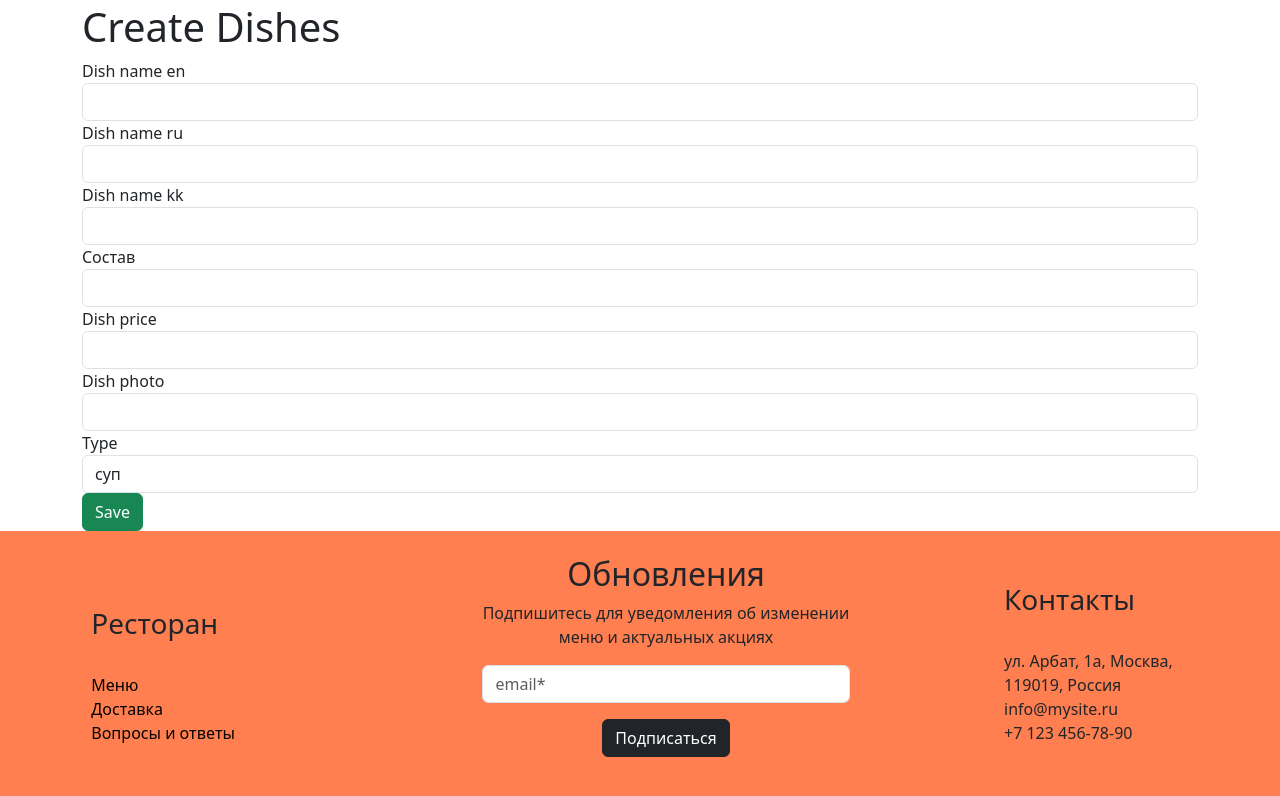
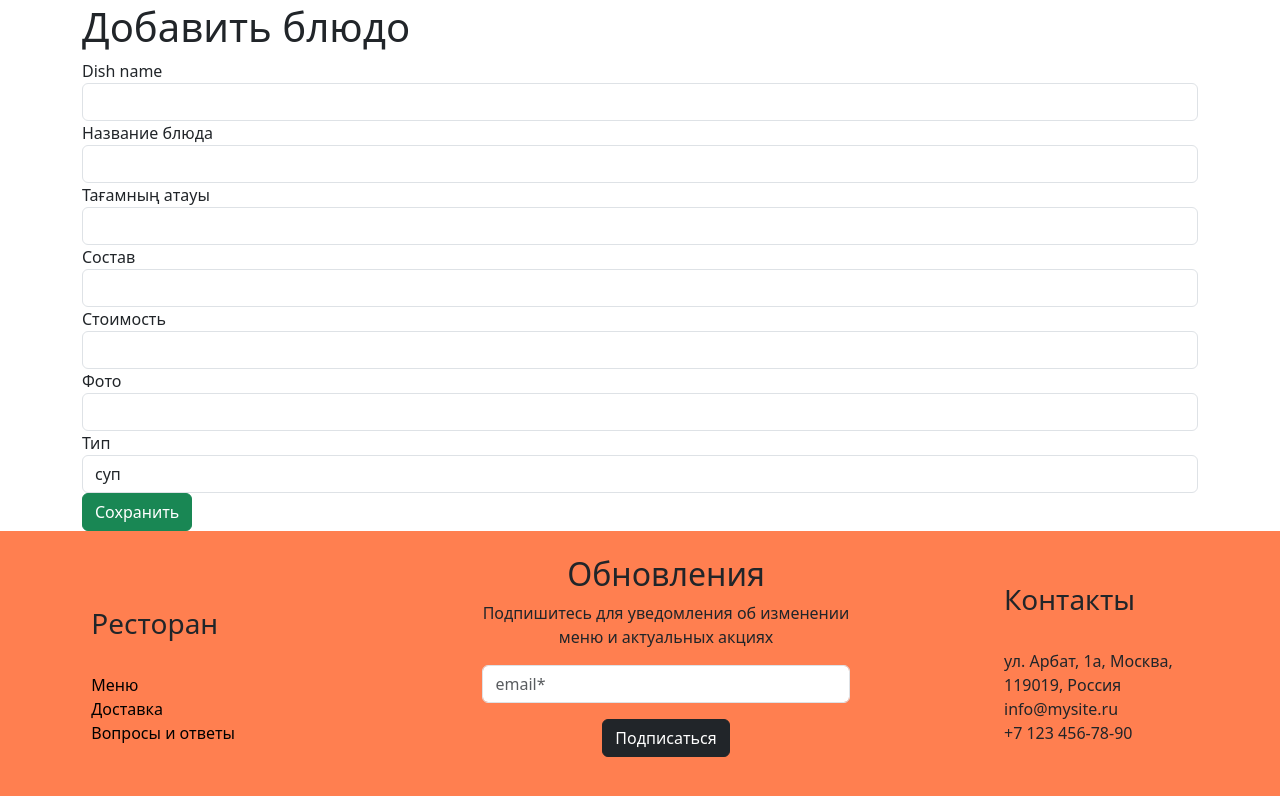
Before and after one commit to Sofiya-Sinitsina/shop_sql_version, a Yii app: template views/dishes/create.php in a window 1280 px wide. Shown: the part 156-952 px from the top of the page. Run offline with PHP 8.4 and a stand-in for Yii, Linux system fonts and the light colour scheme; the template is opened without the code that fills it, so the values that code supplies are empty; form fields are guessed from the names that the template uses; some libraries are stand-ins or nearby versions.

Commit message:
forms' labels update

```diff
--- a/messages/en/content.php
+++ b/messages/en/content.php
@@ -4,9 +4,9 @@ return [
     'Подпишитесь для уведомления об изменении меню и актуальных акциях'=>'Subscribe to be notified of menu changes and current promotions',
     'ул. Арбат, 1а,  Москва,'=>'1a Arbat Street, Moscow,',
     '119019, Россия'=>'119019, Russia',
-    ''=>'',
-    ''=>'',
-    ''=>'',
+    'суп'=>'soup',
+    'напиток'=>'drink',
+    'выпечка'=>'bakery',
     ''=>'',
     ''=>'',
     ''=>'',
--- a/messages/en/form.php
+++ b/messages/en/form.php
@@ -7,6 +7,6 @@ return [
     'Состав'=>'Composition',
     'ID блюда'=>'Dish ID',
     'ID ингредиента'=>'Ingredient ID',
-    ''=>'',
-    ''=>'',
+    'Стоимость'=>'Price',
+    'Фото'=>'Photo',
 ];
--- a/messages/kk/content.php
+++ b/messages/kk/content.php
@@ -4,9 +4,9 @@ return [
     'Подпишитесь для уведомления об изменении меню и актуальных акциях'=>'Мәзірді өзгерту және ағымдағы акциялар туралы хабарландыру үшін жазылыңыз',
     'ул. Арбат, 1а,  Москва,'=>'Арбат көшесі, 1а, Мәскеу,',
     '119019, Россия'=>'119019, Ресей',
-    ''=>'',
-    ''=>'',
-    ''=>'',
+    'суп'=>'сорпа',
+    'напиток'=>'сусын',
+    'выпечка'=>'мөртабан',
     ''=>'',
     ''=>'',
     ''=>'',
--- a/messages/kk/form.php
+++ b/messages/kk/form.php
@@ -7,6 +7,6 @@ return [
     'Состав'=>'Құрамы',
     'ID блюда'=>'ID тағамдары',
     'ID ингредиента'=>'Ингредиент ID',
-    ''=>'',
-    ''=>'',
+    'Стоимость'=>'Баға',
+    'Фото'=>'Фото',
 ];
--- a/views/dishes/_form.php
+++ b/views/dishes/_form.php
@@ -15,9 +15,9 @@ use yii\widgets\ActiveForm;
     <?php $form = ActiveForm::begin(); ?>
     <?php $ingredient = ArrayHelper::map(\app\models\Ingredients::find()->all(), 'id', 'ingredient_name_en') ?>
 
-    <?= $form->field($model, 'dish_name_en')->textInput(['maxlength' => true]) ?>
-    <?= $form->field($model, 'dish_name_ru')->textInput(['maxlength' => true]) ?>
-    <?= $form->field($model, 'dish_name_kk')->textInput(['maxlength' => true]) ?>
+    <?= $form->field($model, 'dish_name_en')->label('Dish name')->textInput(['maxlength' => true]) ?>
+    <?= $form->field($model, 'dish_name_ru')->label('Название блюда')->textInput(['maxlength' => true]) ?>
+    <?= $form->field($model, 'dish_name_kk')->label('Тағамның атауы')->textInput(['maxlength' => true]) ?>
 
     <?php echo $form->field($model, 'composition')->label(Yii::t('form', 'Состав'))->widget(Select2::classname(), [
         'data' => $ingredient,
@@ -28,20 +28,20 @@ use yii\widgets\ActiveForm;
 
     ]);?>
 
-    <?= $form->field($model, 'dish_price')->textInput() ?>
+    <?= $form->field($model, 'dish_price')->label(Yii::t('form', 'Стоимость'))->textInput() ?>
 
-    <?= $form->field($model, 'dish_photo')->textInput(['maxlength' => true]) ?>
+    <?= $form->field($model, 'dish_photo')->label(Yii::t('form', 'Фото'))->textInput(['maxlength' => true]) ?>
 
-    <?= $form->field($model, 'type')->dropDownList(
+    <?= $form->field($model, 'type')->label(Yii::t('form', 'Тип'))->dropDownList(
             [
-                    'soup'=>'суп',
-                'drink'=>'drink',
-                'bakery'=>'bakery',
+                    'soup'=>Yii::t('content', 'суп'),
+                'drink'=>Yii::t('content', 'напиток'),
+                'bakery'=>Yii::t('content', 'выпечка'),
             ]
     ) ?>
 
     <div class="form-group">
-        <?= Html::submitButton(Yii::t('app', 'Save'), ['class' => 'btn btn-success']) ?>
+        <?= Html::submitButton(Yii::t('app', 'Сохранить'), ['class' => 'btn btn-success']) ?>
     </div>
 
     <?php ActiveForm::end(); ?>
--- a/views/dishes/create.php
+++ b/views/dishes/create.php
@@ -5,8 +5,8 @@ use yii\helpers\Html;
 /** @var yii\web\View $this */
 /** @var app\models\Dishes $model */
 
-$this->title = Yii::t('app', 'Create Dishes');
-$this->params['breadcrumbs'][] = ['label' => Yii::t('app', 'Dishes'), 'url' => ['index']];
+$this->title = Yii::t('app', 'Добавить блюдо');
+$this->params['breadcrumbs'][] = ['label' => Yii::t('app', 'Блюда'), 'url' => ['index']];
 $this->params['breadcrumbs'][] = $this->title;
 ?>
 <div class="dishes-create">
--- a/views/dishes/index.php
+++ b/views/dishes/index.php
@@ -11,7 +11,7 @@ use yii\helpers\VarDumper;
 /** @var yii\data\ActiveDataProvider $dataProvider */
 /** @var string $suffix  */
 
-$this->title = Yii::t('app', 'Dishes');
+$this->title = Yii::t('app', 'Блюда');
 $this->params['breadcrumbs'][] = $this->title;
 ?>
 <div class="dishes-index">
@@ -19,7 +19,7 @@ $this->params['breadcrumbs'][] = $this->title;
     <h1><?= Html::encode($this->title) ?></h1>
 
     <p>
-        <?= Html::a(Yii::t('app', 'Create Dishes'), ['create'], ['class' => 'btn btn-success']) ?>
+        <?= Html::a(Yii::t('app', 'Добавить блюдо'), ['create'], ['class' => 'btn btn-success']) ?>
     </p>
 
     <?=
--- a/views/dishes/update.php
+++ b/views/dishes/update.php
@@ -8,9 +8,9 @@ use yii\helpers\Html;
 $this->title = Yii::t('app', 'Update Dishes: {name}', [
     'name' => $model->id,
 ]);
-$this->params['breadcrumbs'][] = ['label' => Yii::t('app', 'Dishes'), 'url' => ['index']];
+$this->params['breadcrumbs'][] = ['label' => Yii::t('app', 'Блюда'), 'url' => ['index']];
 $this->params['breadcrumbs'][] = ['label' => $model->id, 'url' => ['view', 'id' => $model->id]];
-$this->params['breadcrumbs'][] = Yii::t('app', 'Update');
+$this->params['breadcrumbs'][] = Yii::t('app', 'Обновить');
 ?>
 <div class="dishes-update">
 
--- a/views/dishes/view.php
+++ b/views/dishes/view.php
@@ -8,7 +8,7 @@ use yii\widgets\DetailView;
 /** @var string $suffix  */
 
 $this->title = $model->id;
-$this->params['breadcrumbs'][] = ['label' => Yii::t('app', 'Dishes'), 'url' => ['index']];
+$this->params['breadcrumbs'][] = ['label' => Yii::t('app', 'Блюда'), 'url' => ['index']];
 $this->params['breadcrumbs'][] = $this->title;
 \yii\web\YiiAsset::register($this);
 ?>
@@ -17,8 +17,8 @@ $this->params['breadcrumbs'][] = $this->title;
     <h1><?= Html::encode($this->title) ?></h1>
 
     <p>
-        <?= Html::a(Yii::t('app', 'Update'), ['update', 'id' => $model->id], ['class' => 'btn btn-primary']) ?>
-        <?= Html::a(Yii::t('app', 'Delete'), ['delete', 'id' => $model->id], [
+        <?= Html::a(Yii::t('app', 'Обновить'), ['update', 'id' => $model->id], ['class' => 'btn btn-primary']) ?>
+        <?= Html::a(Yii::t('app', 'Удалить'), ['delete', 'id' => $model->id], [
             'class' => 'btn btn-danger',
             'data' => [
                 'confirm' => Yii::t('app', 'Are you sure you want to delete this item?'),
```
Also changed, not shown: messages/en/app.php (added, +9 -0 lines), messages/kk/app.php (added, +9 -0 lines).
